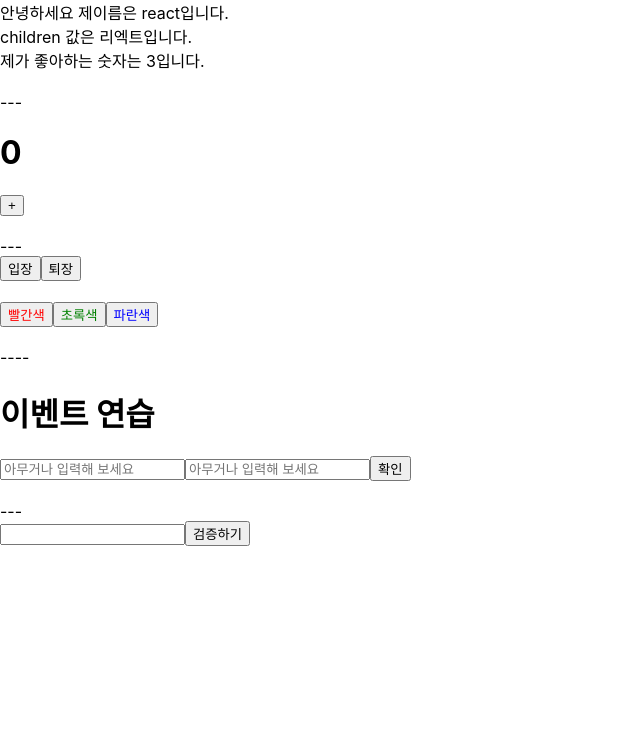
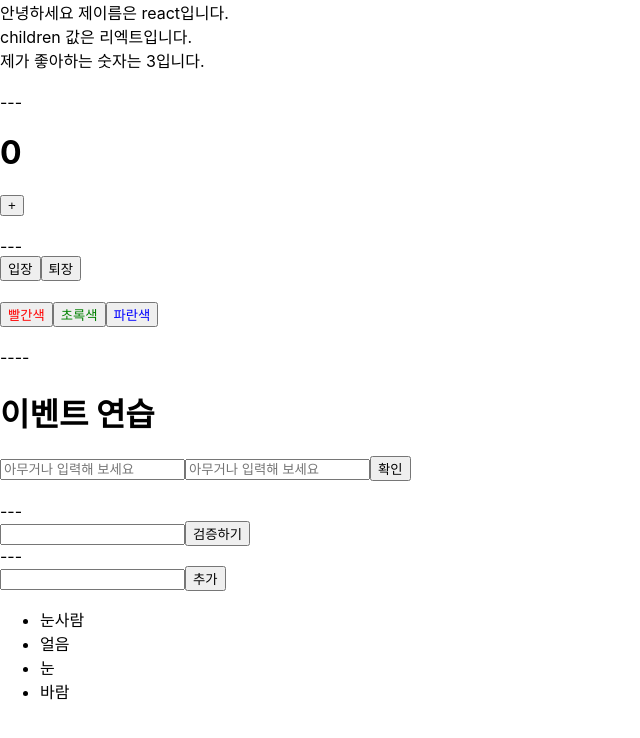
Before and after one commit to kqjatjr/ReactStudy, a React (Create React App) app: page / in a window 1280 px wide. Shown: the top 738 px of the page, without its empty margins (0-640 px from the left). Built offline with nearby package versions, Linux system fonts and the light colour scheme.

Commit message:
컴포넌트 반복

```diff
--- a/src/App.tsx
+++ b/src/App.tsx
@@ -3,6 +3,7 @@ import Counter from "./Components/Counter";
 import Say from "./Components/Say";
 import EventPractice from "./Components/EventPractice";
 import ValidationSample from "./Components/ValidationSample";
+import IterationSample from "./Components/IterationSample";
 
 function App() {
   return (
@@ -22,6 +23,9 @@ function App() {
       <br />
       ---
       <ValidationSample />
+      ---
+      <br />
+      <IterationSample />
     </div>
   );
 }
--- /dev/null
+++ b/src/Components/IterationSample.tsx
@@ -0,0 +1,59 @@
+import React, { useState } from "react";
+
+type propTypes = {
+  id: number;
+  text: string;
+};
+
+const IterationSample = () => {
+  const [names, setNames] = useState<propTypes[]>([
+    { id: 1, text: "눈사람" },
+    { id: 2, text: "얼음" },
+    { id: 3, text: "눈" },
+    { id: 4, text: "바람" },
+  ]);
+
+  const [inputText, setInputText] = useState("");
+  const [nextId, setNextId] = useState(5);
+
+  const onChange = (e: React.ChangeEvent<HTMLInputElement>) => {
+    setInputText(e.target.value);
+  };
+
+  const addValue = () => {
+    const nextNames = names.concat({
+      id: nextId,
+      text: inputText,
+    });
+    setNextId(nextId + 1);
+    setNames(nextNames);
+    setInputText("");
+  };
+
+  const keyDown = (e: React.KeyboardEvent<HTMLInputElement>) => {
+    if (e.key === "Enter") {
+      addValue();
+    }
+  };
+
+  const onDoubleClick = (id: number) => {
+    const nextNames = names.filter((name) => name.id !== id);
+    setNames(nextNames);
+  };
+
+  const namesList = names.map((name) => (
+    <li key={name.id} onDoubleClick={() => onDoubleClick(name.id)}>
+      {name.text}
+    </li>
+  ));
+
+  return (
+    <>
+      <input value={inputText} onChange={onChange} onKeyDown={keyDown} />
+      <button onClick={addValue}>추가</button>
+      <ul>{namesList}</ul>
+    </>
+  );
+};
+
+export default IterationSample;
--- a/src/Components/ValidationSample.tsx
+++ b/src/Components/ValidationSample.tsx
@@ -1,4 +1,4 @@
-import React, { useRef, useState } from "react";
+import React, { useState } from "react";
 import "../CSS/ValidationSample.css";
 
 type propsCheck = {
```
